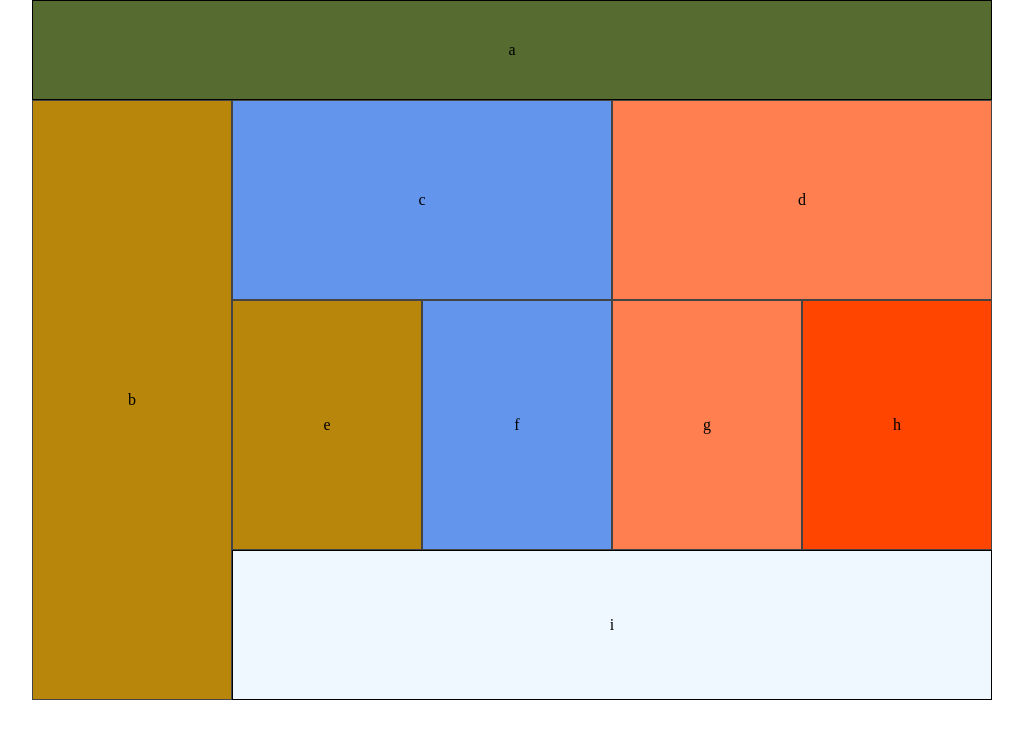
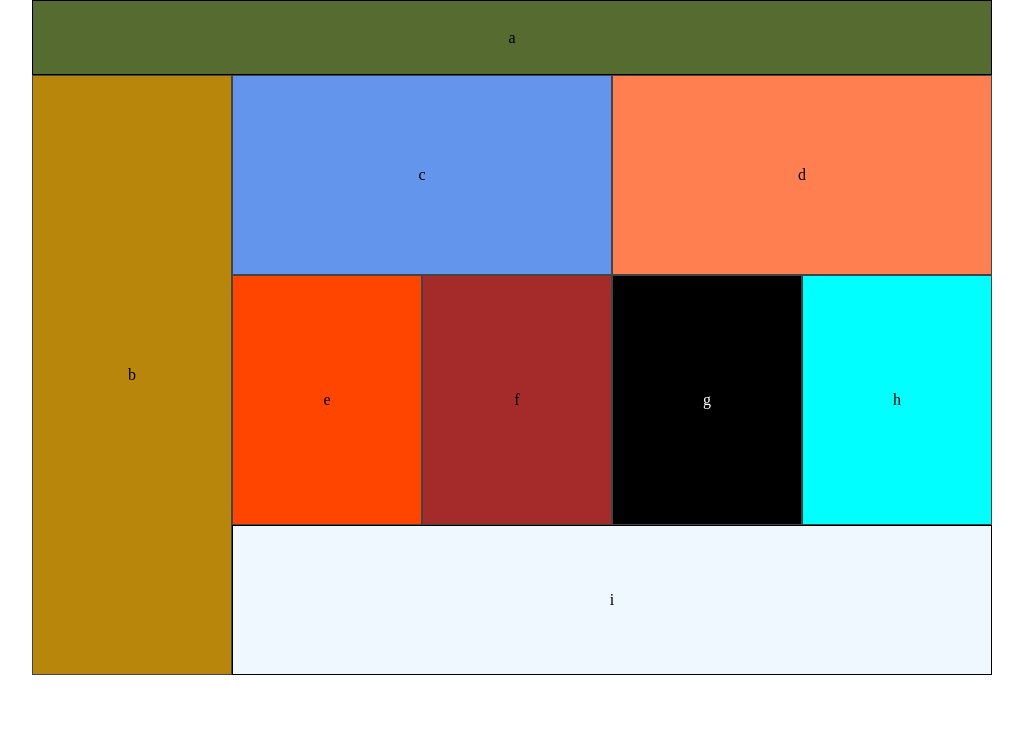
Before and after one commit to jquaglia/lab-01, a plain HTML site: page index.html in a window 1280 px wide. Shown: the whole page, without its empty margins (128-1151 px from the left). Drawn offline with Linux system fonts and the light colour scheme.

Commit message:
added html change

```diff
--- a/index.html
+++ b/index.html
@@ -6,7 +6,7 @@
   <meta name="viewport" content="width=device-width, initial-scale=1.0">
   <link rel="stylesheet" href="style/reset.css">
   <link rel="stylesheet" href="style/base.css">
-  <link rel="stylesheet" href="style/layout.css">
+  <link rel="stylesheet" href="style/grid.css">
   <link rel="stylesheet" href="style/modules.css">
   <link rel="stylesheet" href="style/theme.css">
   <title>SMACCS and Responsive Web Design</title>
@@ -15,19 +15,15 @@
 <body>
   <header>a</header>
   <main>
-    <article id="article-one">
     <section>b</section>
     <section>c</section>
     <section>d</section>
-    </article>
-    <article id="article-two">
     <section>e</section>
     <section>f</section>
     <section>g</section>
     <section>h</section>
-    </article>
+    <footer>i</footer>
   </main>
-  <footer>i</footer>
 </body>
 
 </html>
```
Lines whose indentation alone changed are shown as unchanged.
